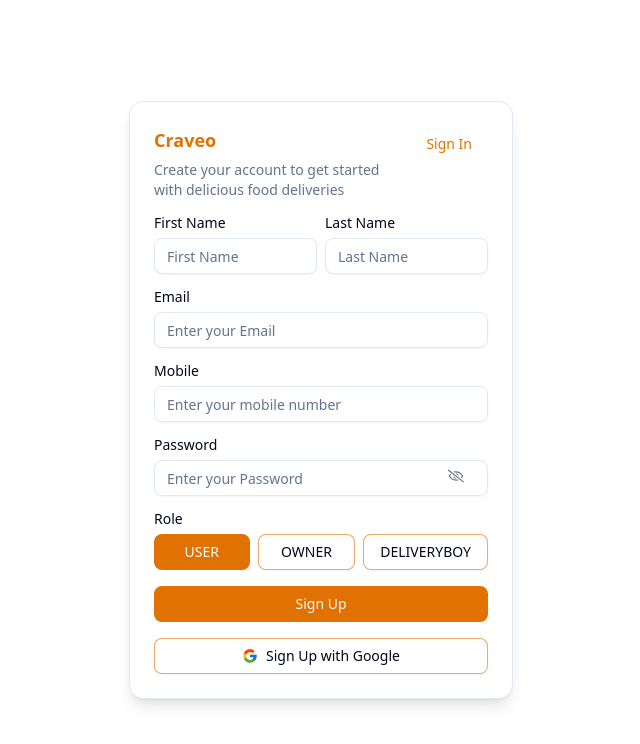
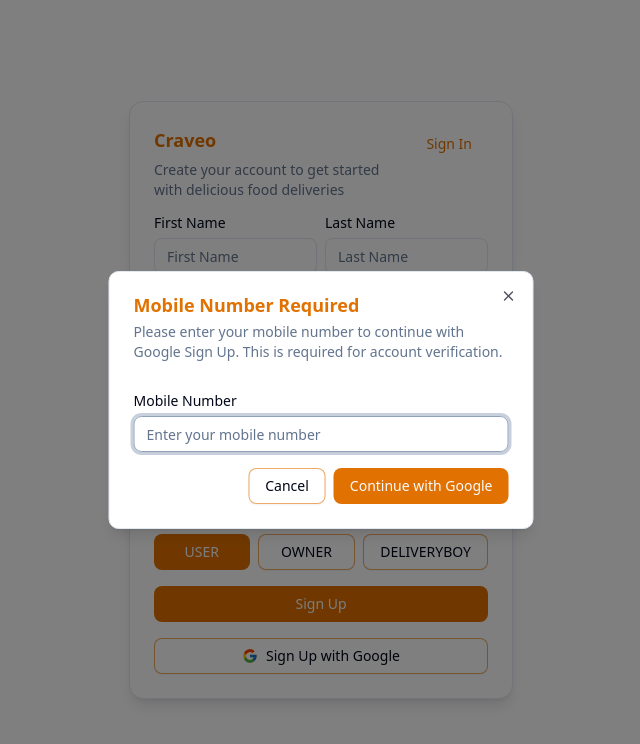
Before and after one commit to ShreyaSheth/food-delivery-app, a React (Vite) app in the folder frontend/: page /signup in a window 1280 px wide. Both pictures are taken after a click on the button "Sign Up with Google". Shown: the top 744 px of the page, without its empty margins (319-959 px from the left). Built offline with nearby package versions, Linux system fonts and the light colour scheme; no server answers.

Commit message:
Handled google auth for sign up

```diff
--- /dev/null
+++ b/frontend/firebase.js
@@ -0,0 +1,21 @@
+// Import the functions you need from the SDKs you need
+import { initializeApp } from "firebase/app";
+import { getAuth } from "firebase/auth";
+// TODO: Add SDKs for Firebase products that you want to use
+// https://firebase.google.com/docs/web/setup#available-libraries
+
+// Your web app's Firebase configuration
+const firebaseConfig = {
+  apiKey: import.meta.env.VITE_FIREBASE_API_KEY,
+  authDomain: "craveo-28bfd.firebaseapp.com",
+  projectId: "craveo-28bfd",
+  storageBucket: "craveo-28bfd.firebasestorage.app",
+  messagingSenderId: "815063785061",
+  appId: "1:815063785061:web:a577b1e48155f494df308c",
+};
+
+// Initialize Firebase
+const app = initializeApp(firebaseConfig);
+const auth = getAuth(app);
+
+export { app, auth };
--- a/frontend/package.json
+++ b/frontend/package.json
@@ -10,12 +10,14 @@
     "preview": "vite preview"
   },
   "dependencies": {
+    "@radix-ui/react-dialog": "^1.1.15",
     "@radix-ui/react-label": "^2.1.7",
     "@radix-ui/react-slot": "^1.2.3",
     "@tailwindcss/vite": "^4.1.13",
     "axios": "^1.12.2",
     "class-variance-authority": "^0.7.1",
     "clsx": "^2.1.1",
+    "firebase": "^12.3.0",
     "formik": "^2.4.6",
     "lucide-react": "^0.544.0",
     "react": "^19.1.1",
--- /dev/null
+++ b/frontend/src/components/ui/dialog.jsx
@@ -0,0 +1,135 @@
+import * as React from "react"
+import * as DialogPrimitive from "@radix-ui/react-dialog"
+import { XIcon } from "lucide-react"
+
+import { cn } from "@/lib/utils"
+
+function Dialog({
+  ...props
+}) {
+  return <DialogPrimitive.Root data-slot="dialog" {...props} />;
+}
+
+function DialogTrigger({
+  ...props
+}) {
+  return <DialogPrimitive.Trigger data-slot="dialog-trigger" {...props} />;
+}
+
+function DialogPortal({
+  ...props
+}) {
+  return <DialogPrimitive.Portal data-slot="dialog-portal" {...props} />;
+}
+
+function DialogClose({
+  ...props
+}) {
+  return <DialogPrimitive.Close data-slot="dialog-close" {...props} />;
+}
+
+function DialogOverlay({
+  className,
+  ...props
+}) {
+  return (
+    <DialogPrimitive.Overlay
+      data-slot="dialog-overlay"
+      className={cn(
+        "data-[state=open]:animate-in data-[state=closed]:animate-out data-[state=closed]:fade-out-0 data-[state=open]:fade-in-0 fixed inset-0 z-50 bg-black/50",
+        className
+      )}
+      {...props} />
+  );
+}
+
+function DialogContent({
+  className,
+  children,
+  showCloseButton = true,
+  ...props
+}) {
+  return (
+    <DialogPortal data-slot="dialog-portal">
+      <DialogOverlay />
+      <DialogPrimitive.Content
+        data-slot="dialog-content"
+        className={cn(
+          "bg-background data-[state=open]:animate-in data-[state=closed]:animate-out data-[state=closed]:fade-out-0 data-[state=open]:fade-in-0 data-[state=closed]:zoom-out-95 data-[state=open]:zoom-in-95 fixed top-[50%] left-[50%] z-50 grid w-full max-w-[calc(100%-2rem)] translate-x-[-50%] translate-y-[-50%] gap-4 rounded-lg border p-6 shadow-lg duration-200 sm:max-w-lg",
+          className
+        )}
+        {...props}>
+        {children}
+        {showCloseButton && (
+          <DialogPrimitive.Close
+            data-slot="dialog-close"
+            className="ring-offset-background focus:ring-ring data-[state=open]:bg-accent data-[state=open]:text-muted-foreground absolute top-4 right-4 rounded-xs opacity-70 transition-opacity hover:opacity-100 focus:ring-2 focus:ring-offset-2 focus:outline-hidden disabled:pointer-events-none [&_svg]:pointer-events-none [&_svg]:shrink-0 [&_svg:not([class*='size-'])]:size-4">
+            <XIcon />
+            <span className="sr-only">Close</span>
+          </DialogPrimitive.Close>
+        )}
+      </DialogPrimitive.Content>
+    </DialogPortal>
+  );
+}
+
+function DialogHeader({
+  className,
+  ...props
+}) {
+  return (
+    <div
+      data-slot="dialog-header"
+      className={cn("flex flex-col gap-2 text-center sm:text-left", className)}
+      {...props} />
+  );
+}
+
+function DialogFooter({
+  className,
+  ...props
+}) {
+  return (
+    <div
+      data-slot="dialog-footer"
+      className={cn("flex flex-col-reverse gap-2 sm:flex-row sm:justify-end", className)}
+      {...props} />
+  );
+}
+
+function DialogTitle({
+  className,
+  ...props
+}) {
+  return (
+    <DialogPrimitive.Title
+      data-slot="dialog-title"
+      className={cn("text-lg leading-none font-semibold", className)}
+      {...props} />
+  );
+}
+
+function DialogDescription({
+  className,
+  ...props
+}) {
+  return (
+    <DialogPrimitive.Description
+      data-slot="dialog-description"
+      className={cn("text-muted-foreground text-sm", className)}
+      {...props} />
+  );
+}
+
+export {
+  Dialog,
+  DialogClose,
+  DialogContent,
+  DialogDescription,
+  DialogFooter,
+  DialogHeader,
+  DialogOverlay,
+  DialogPortal,
+  DialogTitle,
+  DialogTrigger,
+}
--- a/frontend/src/pages/SignUp.jsx
+++ b/frontend/src/pages/SignUp.jsx
@@ -11,6 +11,14 @@
 } from "@/components/ui/card";
 import { Input } from "@/components/ui/input";
 import { Label } from "@/components/ui/label";
+import {
+  Dialog,
+  DialogContent,
+  DialogDescription,
+  DialogFooter,
+  DialogHeader,
+  DialogTitle,
+} from "@/components/ui/dialog";
 import { FcGoogle } from "react-icons/fc";
 import { FaRegEyeSlash, FaRegEye } from "react-icons/fa";
 import { useNavigate } from "react-router-dom";
@@ -19,6 +27,8 @@
 import * as Yup from "yup";
 import { ClipLoader } from "react-spinners";
 import { serverUrl } from "@/App";
+import { GoogleAuthProvider, signInWithPopup } from "firebase/auth";
+import { auth } from "../../firebase";
 
 const INITIAL_VALUES = {
   firstName: "",
@@ -56,9 +66,17 @@
     .required("Role is required"),
 });
 
+const MOBILE_VALIDATION_SCHEMA = Yup.object({
+  mobile: Yup.string()
+    .matches(/^[0-9]{10}$/, "Mobile number must be exactly 10 digits")
+    .required("Mobile number is required"),
+});
+
 const SignUp = () => {
   const navigate = useNavigate();
   const [showPassword, setShowPassword] = useState(false);
+  const [showMobileDialog, setShowMobileDialog] = useState(false);
+  const [tempMobile, setTempMobile] = useState("");
 
   const handleSignUp = async (values, { setSubmitting }) => {
     try {
@@ -69,6 +87,61 @@
       console.log("Signup successful:", res.data);
     } catch (error) {
       console.error("Signup error:", error.response?.data || error.message);
+    } finally {
+      setSubmitting(false);
+    }
+  };
+
+  const handleGoogleAuth = async (mobile = null) => {
+    try {
+      const provider = new GoogleAuthProvider();
+      const result = await signInWithPopup(auth, provider);
+
+      const user = result.user;
+      const userData = {
+        firstName: user.displayName?.split(" ")[0] || "",
+        lastName: user.displayName?.split(" ")[1] || "",
+        email: user.email,
+        mobile: mobile || tempMobile,
+        role: "user",
+      };
+
+      console.log("Google auth successful:", userData);
+
+      const res = await axios.post(
+        `${serverUrl}/api/auth/google-auth`,
+        userData,
+        {
+          withCredentials: true,
+        }
+      );
+      console.log("Backend signup successful:", res.data);
+    } catch (error) {
+      console.error("Google auth error:", error);
+      setShowMobileDialog(false);
+    }
+  };
+
+  const handleGoogleSignUpClick = () => {
+    // Check if mobile is already entered in the form
+    const formMobile = document.querySelector('input[name="mobile"]')?.value;
+
+    if (formMobile && formMobile.length === 10) {
+      // Mobile is available, proceed with Google auth
+      handleGoogleAuth(formMobile);
+    } else {
+      // Mobile not available, show dialog
+      setShowMobileDialog(true);
+    }
+  };
+
+  const handleMobileDialogSubmit = async (values, { setSubmitting }) => {
+    try {
+      setTempMobile(values.mobile);
+      setShowMobileDialog(false);
+      await handleGoogleAuth(values.mobile);
+    } catch (error) {
+      console.error("Mobile dialog error:", error);
     } finally {
       setSubmitting(false);
     }
@@ -282,13 +355,96 @@
                 </Form>
               </CardContent>
               <CardFooter className="flex-col gap-2">
-                <Button variant="outline" className="w-full">
+                <Button
+                  variant="outline"
+                  className="w-full cursor-pointer"
+                  onClick={handleGoogleSignUpClick}
+                >
                   <FcGoogle /> Sign Up with Google
                 </Button>
               </CardFooter>
             </>
           )}
         </Formik>
+        <Dialog open={showMobileDialog} onOpenChange={setShowMobileDialog}>
+          <DialogContent className="sm:max-w-[425px]">
+            <DialogHeader>
+              <DialogTitle className="text-amber-600">
+                Mobile Number Required
+              </DialogTitle>
+              <DialogDescription>
+                Please enter your mobile number to continue with Google Sign Up.
+                This is required for account verification.
+              </DialogDescription>
+            </DialogHeader>
+            <Formik
+              initialValues={{ mobile: "" }}
+              validationSchema={MOBILE_VALIDATION_SCHEMA}
+              onSubmit={handleMobileDialogSubmit}
+            >
+              {({
+                isSubmitting,
+                values,
+                handleChange,
+                handleBlur,
+                errors,
+                touched,
+              }) => (
+                <Form>
+                  <div className="grid gap-4 py-4">
+                    <div className="grid gap-2">
+                      <Label htmlFor="dialogMobile">Mobile Number</Label>
+                      <Field
+                        as={Input}
+                        id="dialogMobile"
+                        name="mobile"
+                        type="text"
+                        value={values.mobile}
+                        onChange={handleChange}
+                        onBlur={handleBlur}
+                        placeholder="Enter your mobile number"
+                        className={
+                          errors.mobile && touched.mobile
+                            ? "border-red-500"
+                            : ""
+                        }
+                      />
+                      <ErrorMessage
+                        name="mobile"
+                        component="div"
+                        className="text-red-500 text-sm mt-1"
+                      />
+                    </div>
+                  </div>
+                  <DialogFooter>
+                    <Button
+                      type="button"
+                      variant="outline"
+                      onClick={() => setShowMobileDialog(false)}
+                      disabled={isSubmitting}
+                    >
+                      Cancel
+                    </Button>
+                    <Button
+                      type="submit"
+                      className="cursor-pointer"
+                      disabled={isSubmitting}
+                    >
+                      {isSubmitting ? (
+                        <div className="flex items-center gap-2">
+                          <ClipLoader size={16} color="#ffffff" />
+                          Continuing...
+                        </div>
+                      ) : (
+                        "Continue with Google"
+                      )}
+                    </Button>
+                  </DialogFooter>
+                </Form>
+              )}
+            </Formik>
+          </DialogContent>
+        </Dialog>
       </Card>
     </div>
   );
```
Also changed, not shown: 1 other file (tests, documents, lock files or other folders).
